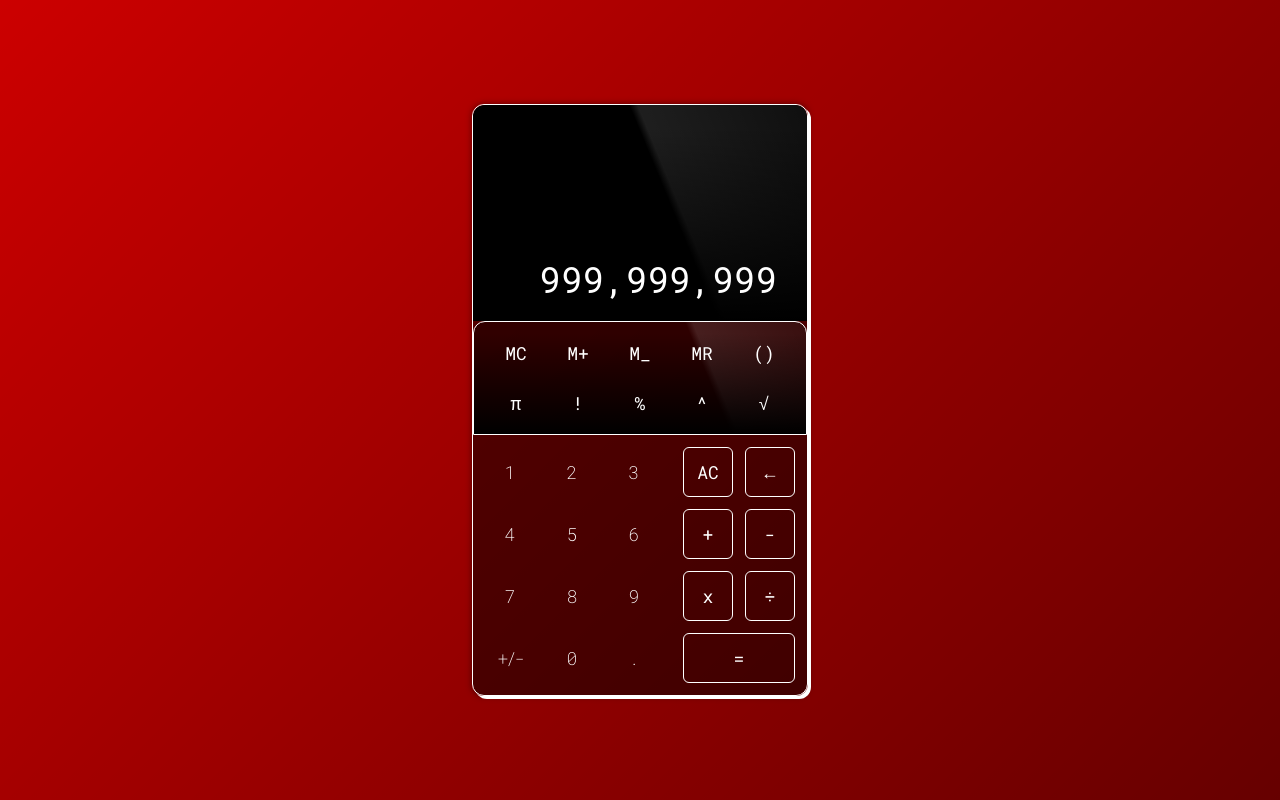
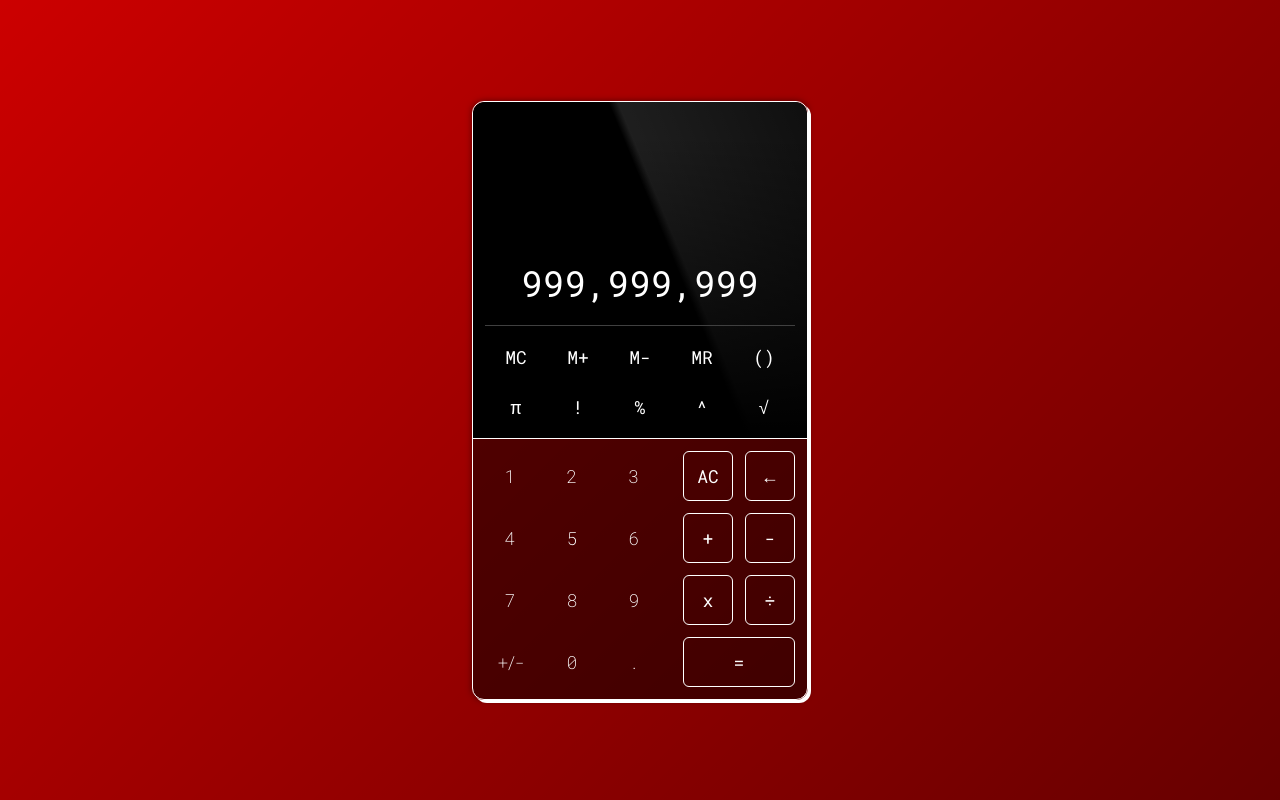
Before and after one commit to CJohnston079/odin-calculator, a plain HTML site: page index.html in a window 1280 px wide. Drawn offline with Linux system fonts and the light colour scheme.

Commit message:
panel is now a child element of display to allow for more consistent styling

```diff
--- a/index.html
+++ b/index.html
@@ -14,12 +14,11 @@
         <main id="device-housing">
             <section id="display">
                 <p>999,999,999</p>
-            </section>
-            <section id="panel">
+                <div id="panel">
                     <ul class="button-container functions">
                         <li class="button number">MC</li>
                         <li class="button number">M+</li>
-                    <li class="button number">M_</li>
+                        <li class="button number">M-</li>
                         <li class="button number">MR</li>
                         <li class="button number">()</li>
                         <li class="button number">π</li>
@@ -28,6 +27,7 @@
                         <li class="button number">^</li>
                         <li class="button number">√</li>
                     </ul>
+                </div>
             </section>
             <section id="numpad">
                 <ul class="button-container numbers">
--- a/style.css
+++ b/style.css
@@ -45,14 +45,16 @@ ul {
 
 #display {
     display: flex;
+    flex-direction: column;
     justify-content: flex-end;
-    align-items: flex-end;
-    height: 18rem;
+    align-items: center;
+    height: 28rem;
     border-radius: 1rem 1rem 0 0;
     background-color: black;
     background: linear-gradient(180deg, hsla(0, 0%, 0%, 0.0) 10%, hsla(0, 0%, 0%, 1.0) 100%),
                 linear-gradient(67.5deg, hsla(0, 0%, 100%, 0.0) 0%, hsla(0, 0%, 100%, 0.0) 58%, hsla(0, 0%, 100%, 0.12) 60%, hsla(0, 0%, 100%, 0.06) 100%),
-                black;
+                hsla(0, 0%, 0%, 1.0);
+    overflow: hidden;
 }
 
 #display p {
@@ -61,25 +63,28 @@ ul {
     margin: 0.5rem;
 }
 
+#panel {
+    max-height: 100%;
+    transition: 600ms;
+}
+
+/* #panel:active {
+    max-height: 0%;
+} */
+
 #numpad {
+    border-top: solid 0.1rem white;
     display: grid;
     grid-template-columns: auto auto;
-    border-radius: 1rem 1rem;
-}
-
-#panel {
-    border: solid 0.1rem white;
-    border-radius: 1rem 1rem 0 0;
-    background: linear-gradient(180deg, hsla(0, 0%, 0%, 0.0) 10%, hsla(0, 0%, 0%, 1.0) 100%),
-    linear-gradient(67.5deg, hsla(0, 0%, 100%, 0.0) 0%, hsla(0, 0%, 100%, 0.0) 68%, hsla(0, 0%, 100%, 0.12) 70%, hsla(0, 0%, 100%, 0.06) 100%),
-    hsla(0, 0%, 0%, 0.4);
+    border-radius: 0 0 1rem 1rem;
 }
 
 .button-container {
     display: grid;
     justify-content: center;
     align-items: center;
-    margin: 0.5rem;
+    margin: 0 0.5rem;
+    padding: 0.5rem 0;
 }
 
 .functions li {
@@ -98,6 +103,7 @@ ul {
 
 .functions {
     grid-template-columns: repeat(5, auto);
+    border-top: solid 0.1rem hsl(0, 0%, 25%);
 }
 
 .button {
```
Lines whose indentation alone changed are shown as unchanged.
